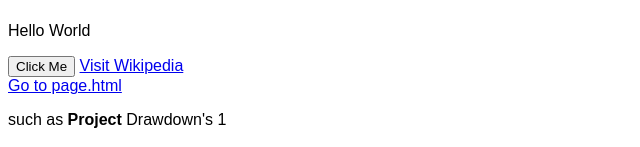
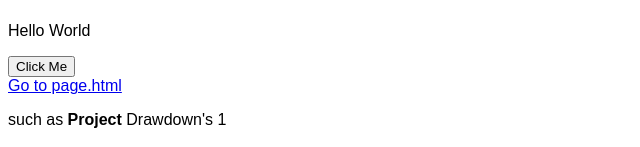
Before and after one commit to kaviyadhamu/Wikipedia-page, a plain HTML site: page index.html in a window 1280 px wide. Shown: the part 266-413 px from the top of the page, without its empty margins (0-640 px from the left). Drawn offline with Linux system fonts and the light colour scheme.

Commit message:
Update index.html

```diff
--- a/index.html
+++ b/index.html
@@ -18,7 +18,7 @@
 
     <button>Click Me</button>
 
-        <a href="https://en.wikipedia.org" target="_blank">Visit Wikipedia</a><br>
+       <br>
 
 
     <a href="page.html" target="_blank">Go to page.html</a>
```
